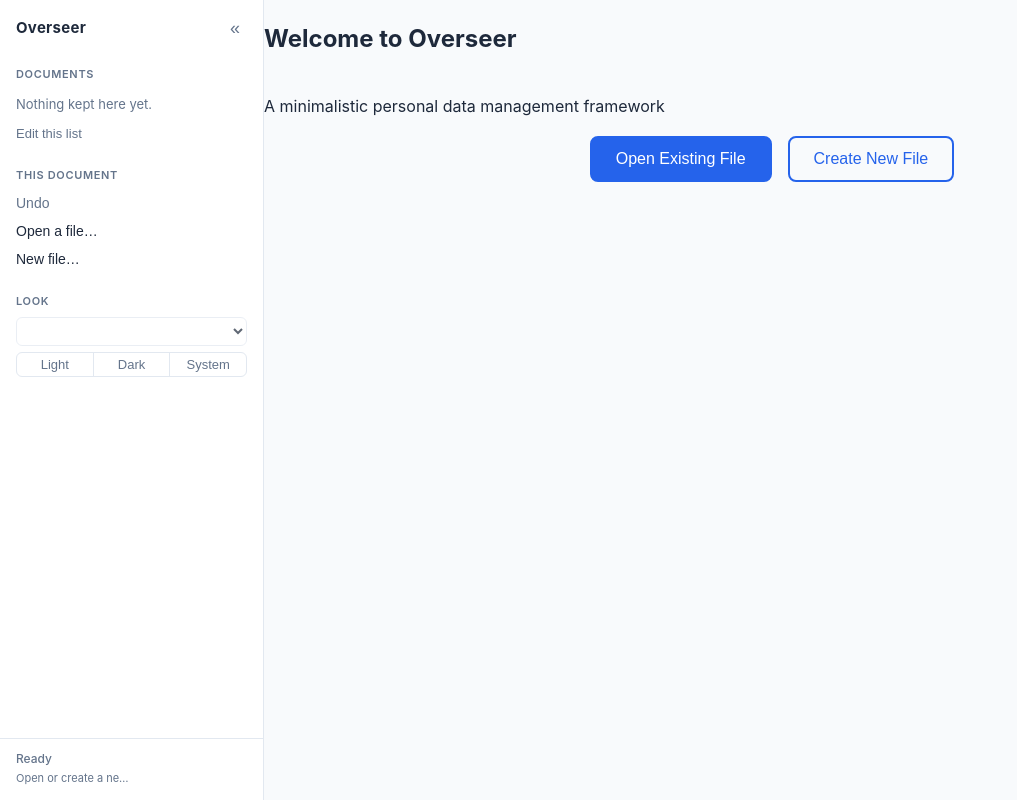
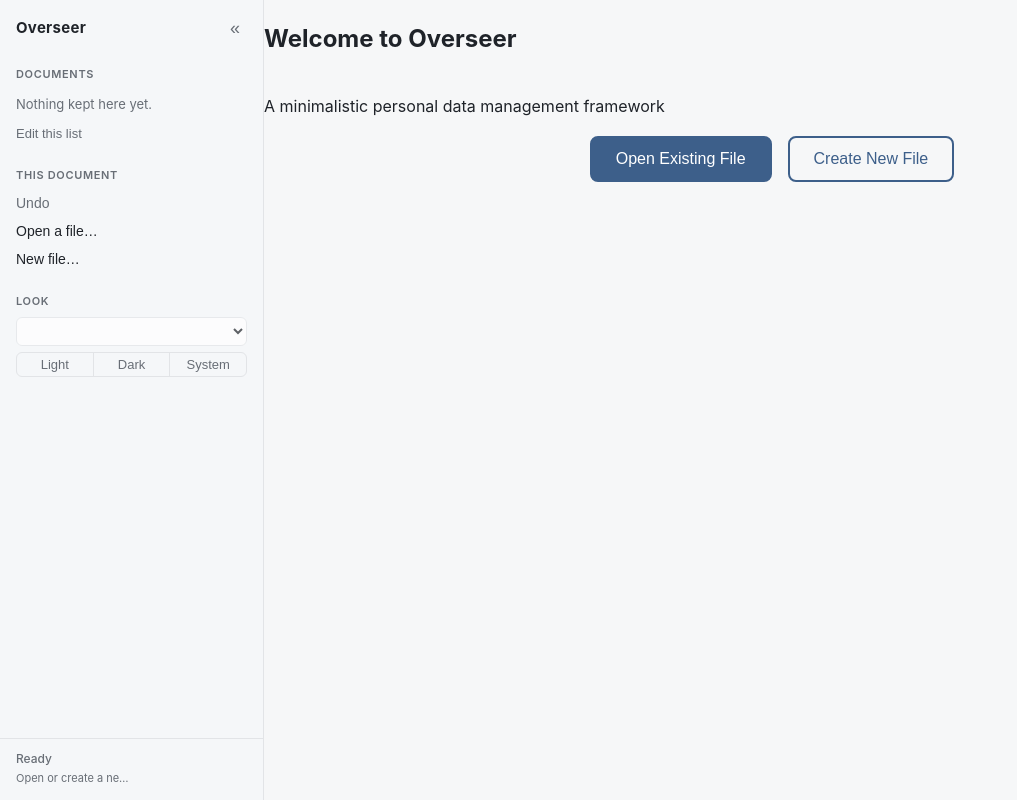
Before and after one commit to AxelStrem/Overseer, a website built with Vite: page index.html in a window 1280 px wide. Shown: the whole page, without its empty margins (0-1017 px from the left). Built offline with nearby package versions, Linux system fonts and the light colour scheme; what marked-highlight would draw is missing.

Commit message:
default-colors: greyer default theme, faint blue drawer [sonnet high]

```diff
--- a/src/styles.css
+++ b/src/styles.css
@@ -4,15 +4,15 @@
     /* The theme's keys, as the page writes them from the document's `theme` context - on the root
        for the user's, and on any container that changes it for what is inside. These are the
        shipped theme's light values, for the moment before a document has been worked out. */
-    --ov-background: #f8fafc;
+    --ov-background: #f6f7f8;
     --ov-surface: #ffffff;
-    --ov-text: #1e293b;
-    --ov-muted: #64748b;
-    --ov-line: #e2e8f0;
-    --ov-accent: #2563eb;
-    --ov-success: #10b981;
-    --ov-warning: #f59e0b;
-    --ov-danger: #ef4444;
+    --ov-text: #1f2329;
+    --ov-muted: #686e76;
+    --ov-line: #e2e4e7;
+    --ov-accent: #3d5f8a;
+    --ov-success: #2f9e6e;
+    --ov-warning: #d4932a;
+    --ov-danger: #d9534f;
     --ov-font: -apple-system, BlinkMacSystemFont, 'Segoe UI', Roboto, sans-serif;
     --ov-mono: ui-monospace, SFMono-Regular, Consolas, 'Liberation Mono', Menlo, monospace;
     --ov-radius: 8px;
@@ -33,7 +33,7 @@
     --shadow: 0 1px 3px 0 rgba(0, 0, 0, 0.1), 0 1px 2px 0 rgba(0, 0, 0, 0.06);
     /* A shade laid over whatever is beneath, so that a highlight keeps the colour of a tinted
        row rather than covering it with the page's own. */
-    --hover-tint: rgba(15, 23, 42, 0.05);
+    --hover-tint: rgba(20, 22, 26, 0.05);
 }
 
 /* Global Styles */
@@ -84,7 +84,7 @@ body {
     display: flex;
     flex-direction: column;
     gap: 4px;
-    background: var(--ov-surface);
+    background: color-mix(in srgb, var(--ov-surface) 95%, var(--ov-accent));
     border-right: 1px solid var(--ov-line);
     overflow-y: auto;
     z-index: 50;
@@ -2686,7 +2686,7 @@ body.ov-backdrop-moving {
 }
 
 [data-ov-mode="light"] {
-    --hover-tint: rgba(15, 23, 42, 0.05);
+    --hover-tint: rgba(20, 22, 26, 0.05);
 }
 
 [data-ov-mode="dark"] .error-details {
@@ -2697,15 +2697,15 @@ body.ov-backdrop-moving {
 
 @media (prefers-color-scheme: dark) {
     :root:not([data-ov-mode]) {
-        --ov-background: #0f172a;
-        --ov-surface: #1e293b;
-        --ov-text: #f1f5f9;
-        --ov-muted: #94a3b8;
-        --ov-line: #334155;
-        --ov-accent: #3b82f6;
-        --ov-success: #22c55e;
-        --ov-warning: #eab308;
-        --ov-danger: #f87171;
+        --ov-background: #131416;
+        --ov-surface: #1b1d20;
+        --ov-text: #e9eaec;
+        --ov-muted: #9a9fa6;
+        --ov-line: #2e3135;
+        --ov-accent: #6b8cb5;
+        --ov-success: #3fae7a;
+        --ov-warning: #d6a63a;
+        --ov-danger: #e0716c;
         --hover-tint: rgba(255, 255, 255, 0.06);
     }
 }
```
Also changed, not shown: 5 other files.
